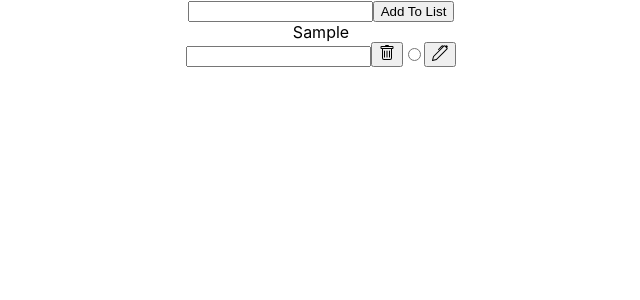
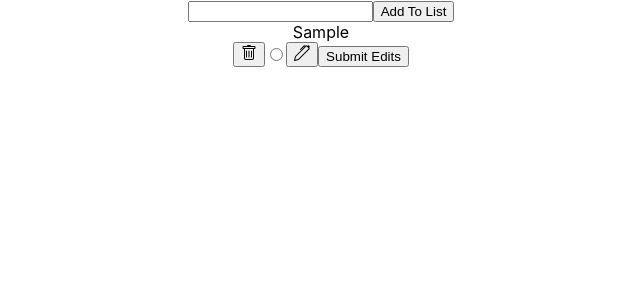
Before and after one commit to lyndasowunmi/ToDo-List, a React (Create React App) app: page / in a window 1280 px wide. Both pictures are taken after typing "Sample" into the empty fields and a click on the button "Add To List". Shown: the top 300 px of the page, without its empty margins (319-959 px from the left). Built offline with nearby package versions, Linux system fonts and the light colour scheme.

Commit message:
Add editTodo function

```diff
--- a/src/App.js
+++ b/src/App.js
@@ -38,6 +38,19 @@ function App() {
     setTodos(updatedTodos);
   }
 
+
+  function editTodo(id) {
+    const updatedTodos = [...todos].map((todo) => {
+      if (todo.id === id) {
+        todo.text = editingText;
+      }
+      return todo;
+    })
+    setTodos(updatedTodos);
+    setTodoEditing(null);
+    setEditingText("");
+  }
+
   return (
     <div className="App">
       <form onSubmit={handleSubmit}>
@@ -46,8 +59,12 @@ function App() {
       </form>
       {todos.map((todo) => <div key={todo.id}>
 
-        <div>{todo.text}</div>
-        <input type="text" onChange={(e) => setEditingText(e.target.value)} value={editingText} />
+        {todoEditing === todo.id ?
+          (<input type="text" onChange={(e) => setEditingText(e.target.value)} value={editingText} />)
+          :
+          (<div>{todo.text}</div>)}
+
+
 
         <button onClick={() => deleteTodo(todo.id)}><svg xmlns="http://www.w3.org/2000/svg" width="16" height="16" fill="currentColor" class="bi bi-trash" viewBox="0 0 16 16">
           <path d="M5.5 5.5A.5.5 0 0 1 6 6v6a.5.5 0 0 1-1 0V6a.5.5 0 0 1 .5-.5zm2.5 0a.5.5 0 0 1 .5.5v6a.5.5 0 0 1-1 0V6a.5.5 0 0 1 .5-.5zm3 .5a.5.5 0 0 0-1 0v6a.5.5 0 0 0 1 0V6z" />
@@ -57,6 +74,8 @@ function App() {
         <button onClick={() => setTodoEditing(todo.id)}><svg xmlns="http://www.w3.org/2000/svg" width="16" height="16" fill="currentColor" class="bi bi-pen" viewBox="0 0 16 16">
           <path d="m13.498.795.149-.149a1.207 1.207 0 1 1 1.707 1.708l-.149.148a1.5 1.5 0 0 1-.059 2.059L4.854 14.854a.5.5 0 0 1-.233.131l-4 1a.5.5 0 0 1-.606-.606l1-4a.5.5 0 0 1 .131-.232l9.642-9.642a.5.5 0 0 0-.642.056L6.854 4.854a.5.5 0 1 1-.708-.708L9.44.854A1.5 1.5 0 0 1 11.5.796a1.5 1.5 0 0 1 1.998-.001zm-.644.766a.5.5 0 0 0-.707 0L1.95 11.756l-.764 3.057 3.057-.764L14.44 3.854a.5.5 0 0 0 0-.708l-1.585-1.585z" />
         </svg></button>
+        <button onClick={() => editTodo(todo.id)}>Submit Edits</button>
+
       </div>)}
     </div >
   );
```
